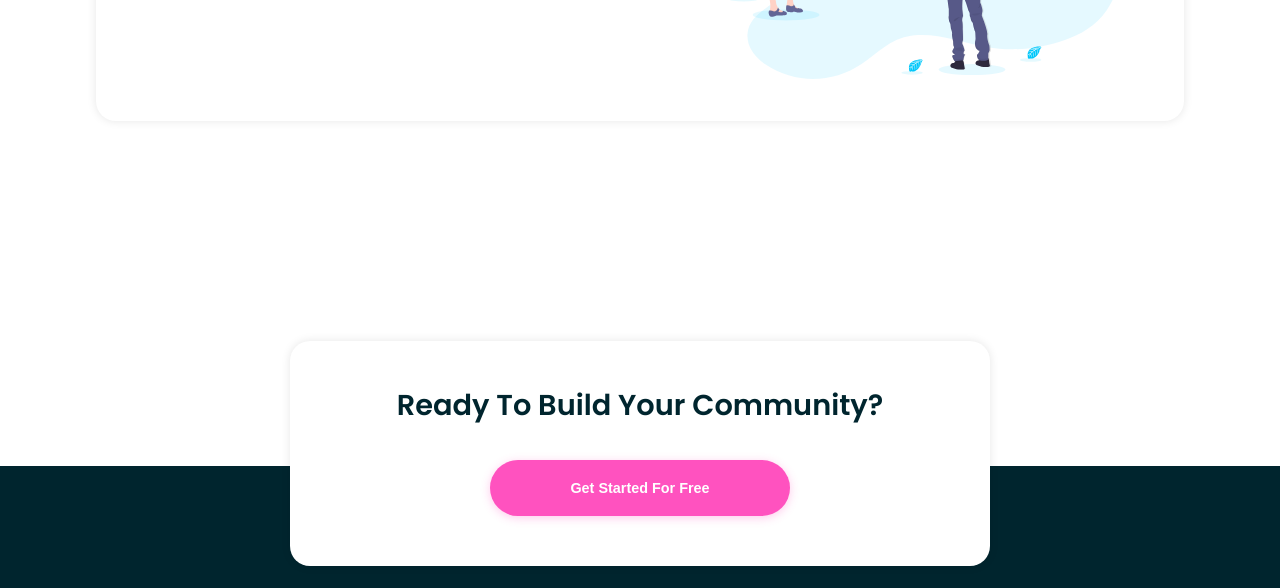
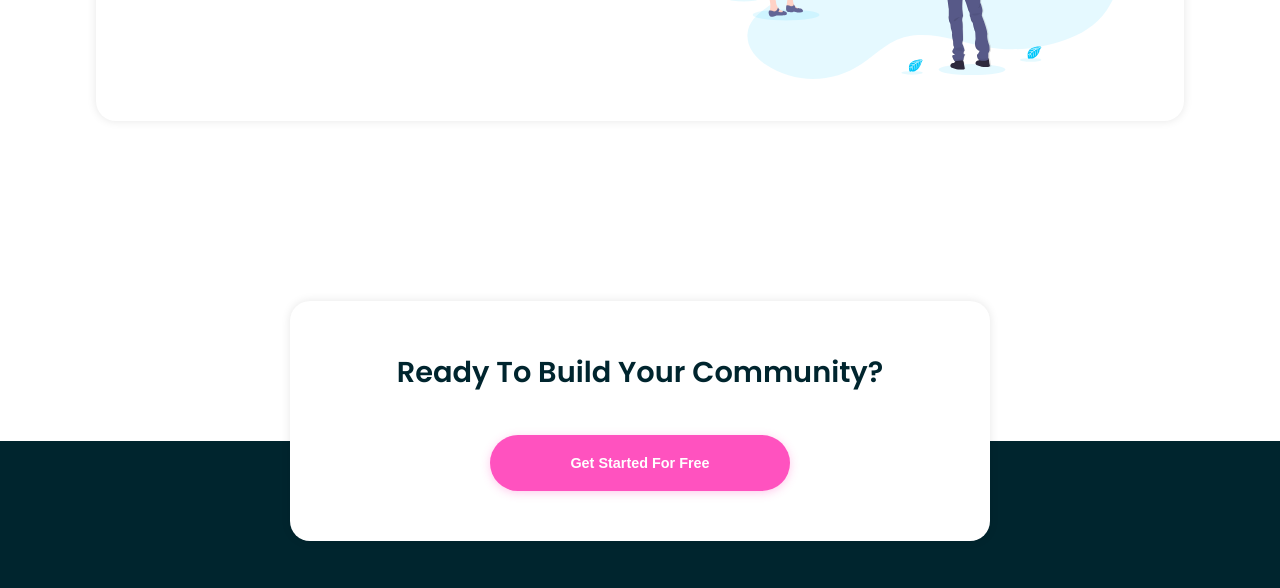
Before and after one commit to antoneladiana/huddle-landing-page-with-alternating-feature-blocks, a plain HTML site: page index.html in a window 1280 px wide. Shown: the part 1983-2571 px from the top of the page. Drawn offline with nearby package versions, Linux system fonts and the light colour scheme.

Commit message:
Version 1

```diff
--- a/css/styles.css
+++ b/css/styles.css
@@ -138,6 +138,7 @@ article:nth-of-type(2) {
 }
 h2 {
     font-size: 1.8rem;
+    line-height: 1.5;
 }
 .card-img, .card-text {
     flex: 1 1 500px;
@@ -156,7 +157,7 @@ article, .box-get-started {
     padding: 50px 20px 40px;
     width: 90%;
     max-width: 700px;
-    margin: 120px auto 0;
+    margin: 80px auto 0;
     position: relative;
     bottom: -100px;
     background-color: #ffffff;
@@ -164,9 +165,6 @@ article, .box-get-started {
 .box-get-started h2 {
     margin-bottom: 30px;
 }
-/* .box-get-started button {
-    width: 100%;
-} */
 /* ----------------------- FOOTER --------------------------- */
 footer {
     background-color: #00252e;
```
